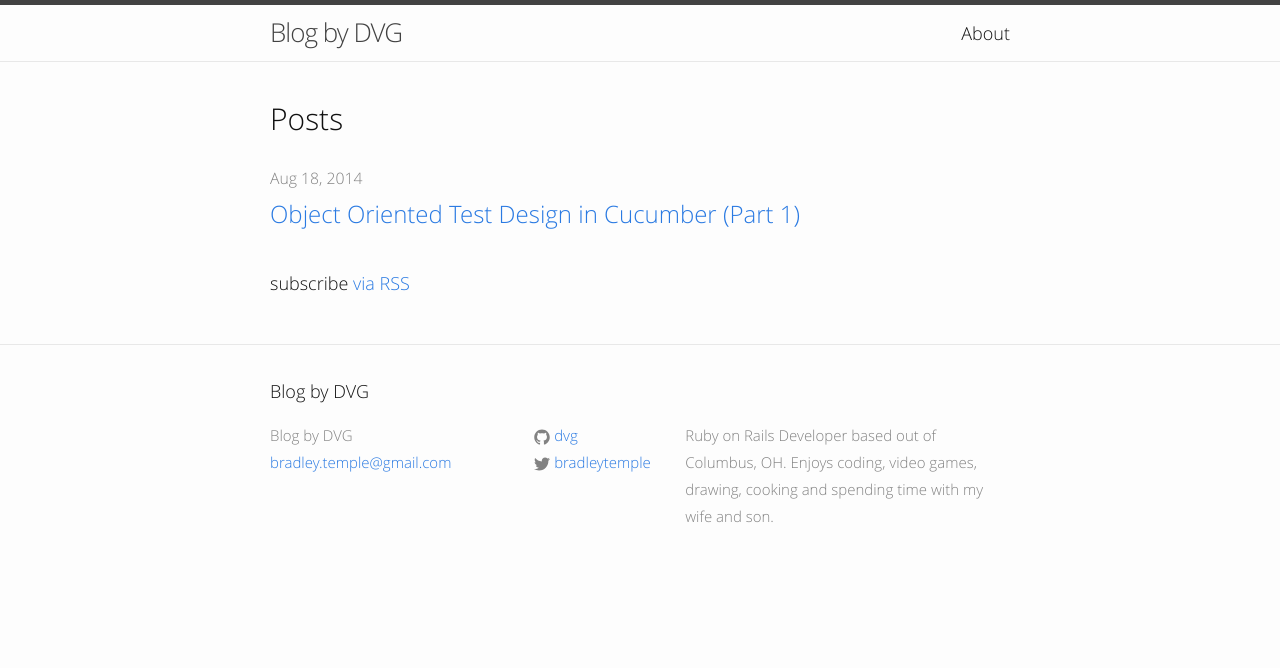
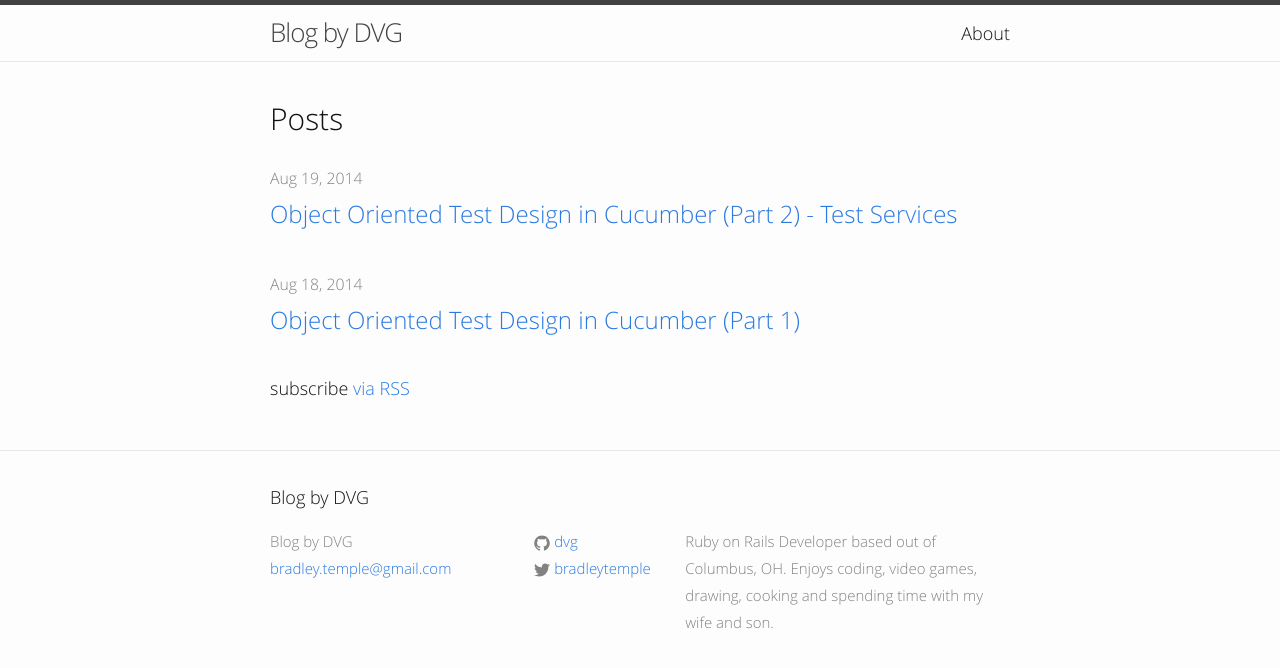
Before and after one commit to DVG/dvg.github.io, a Jekyll site: the page built from index.html, in a window 1280 px wide. Shown: the top 668 px of the page. Built offline with Jekyll 4.4.1, drawn with Linux system fonts in a browser that asks for light colours; Markdown is read by kramdown in place of the engine named in the settings; some of the changed lines change nothing that is shown.

Commit message:
Part 2 of the Object Oriented Test Design series

```diff
--- a/_config.yml
+++ b/_config.yml
@@ -10,4 +10,4 @@ twitter_username: bradleytemple
 github_username:  dvg
 
 # Build settings
-markdown: kramdown
+markdown: redcarpet
--- /dev/null
+++ b/_posts/2014-08-19-object-oriented-test-design-in-cucumber-part-2-test-services.md
@@ -0,0 +1,105 @@
+---
+layout: post
+title:  "Object Oriented Test Design in Cucumber (Part 2) - Test Services"
+author: DVG
+categories: testing
+tags: cucumber testing service-objects
+---
+
+**This is part of a series on object oriented integration test design. See the other parts:**
+
+* [Part 1: Page Objects]({% post_url 2014-08-18-object-oriented-test-design-in-cucumber-part-1 %})
+
+# Service Objects
+
+There's been a shift in Rails the last couple years away from the fat model, skinny controller paradigm. Instead, there's a lot of momentum behind the [Service Object Pattern][7-patterns], which allows for encapsulating complex operations in small, focused plain old ruby objects.
+
+There's a lot of advantages to small objects. Most importantly it is perfectly clear what the class does and they are easy to test as a result.
+
+## Test Service Objects
+
+Test Suites develop their own bits of complicated logic over time, and the Service Object Pattern can help us here as well.
+
+Let's say you have a cucumber feature that tries to describe an HTML table with a cucumber one:
+
+{% highlight gherkin %}
+Then I should see search results like:
+| Username | Email Address  |
+| DVG      | dvg@github.com |
+{% endhighlight %}
+
+The default step definition would look something like this:
+
+{% highlight ruby %}
+Then(/^I should see search results like$/) do |table|
+  # table is a Cucumber::AST::Table
+end
+{% endhighlight %}
+
+Comparing a Cucumber Table with an HTML table is not a 1-line thing. It is possible, but it takes several steps.
+
+First of all, [Cucumber::Ast::Table implements a #diff! method][cucumber-ast-table-diff] you can use to compare the html table to the expected table. But you need to convert the HTML Table to a 2D array.
+
+{% highlight ruby %}
+Then(/^I should see search results like$/) do |table|
+  actual_table = find("#search_results").all("tr").map do |row|
+    row.all("td, th").map do |cell|
+      cell.text
+    end
+  end
+  expect { table.diff!(actual_table) }.to be_nil
+end
+{% endhighlight %}
+
+So here we do a double `#map` operation to convert the rows and cells into a 2D array of strings with the cell contents. This will work, but it's not reusable as it currently stands. A test service would serve us well here
+
+{% highlight ruby %}
+class TableComparison
+  attr_accessor :cucumber_table, :selector
+  def initialize(cucumber_table, selector)
+    @cucumber_table = cucumber_table
+    @selector = selector
+  end
+
+  def matches?
+    cucumber_table.diff!(build_2d_array_from_html_table).nil?
+  end
+
+private
+  def build_2d_array_from_html_table
+    find(selector).all("tr").map do |row|
+      row.all("td,th"),map { |cell| cell.text }
+    end
+  end
+end
+{% endhighlight %}
+
+Now we have an object that can do the heavy lifting for us
+
+{% highlight ruby %}
+Then(/^I should see search results like$/) do |table|
+  expect { TableComparison.new(table, "#search_results").matches? }.to be_true
+end
+{% endhighlight %}
+
+# Combine Test Services with Page Objects to keep your step definitions clean
+
+As a final step, we'll move the validation logic to the page object, and then simply ask the page if it's correct
+
+{% highlight ruby %}
+# features/support/pages/search_results_page.rb
+class SearchResultsPage < SitePrism::Page
+  def has_results_matching?(table)
+    TableComparison.new(table, "#search_results").matches?
+  end
+end
+
+# featrues/step_definitions/search_results_page_steps.rb
+Then(/^I should see search results like$/) do |table|
+  expect(@app.saerch_results_page).to have_results_matching(table)
+end
+{% endhighlight %}
+
+
+[7-patterns]:   http://blog.codeclimate.com/blog/2012/10/17/7-ways-to-decompose-fat-activerecord-models/
+[cucumber-ast-table-diff]: http://www.ruby-doc.org/gems/docs/d/davidtrogers-cucumber-0.6.2/Cucumber/Ast/Table.html#method-i-diff-21
```
Also changed, not shown: 1 other file.
